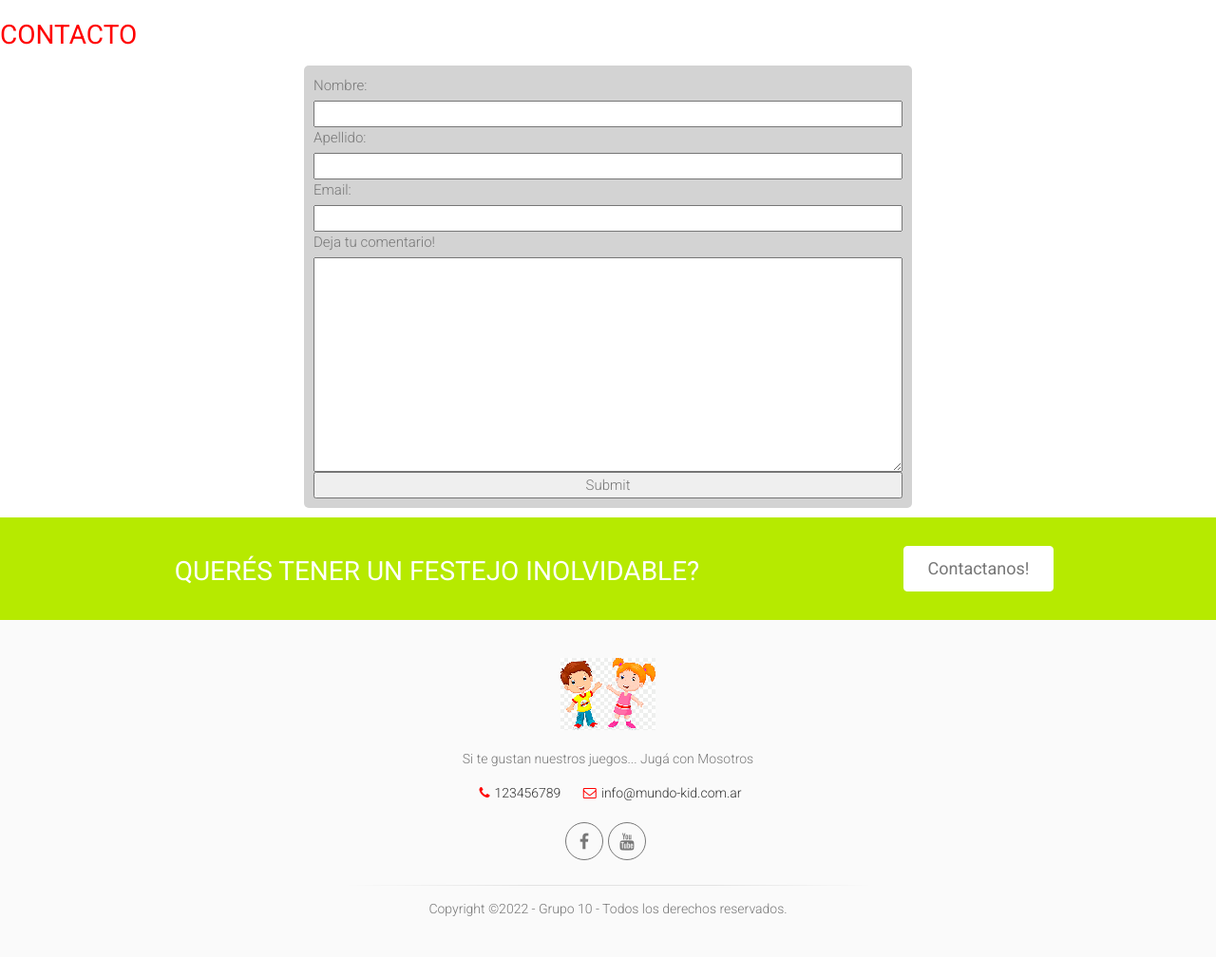
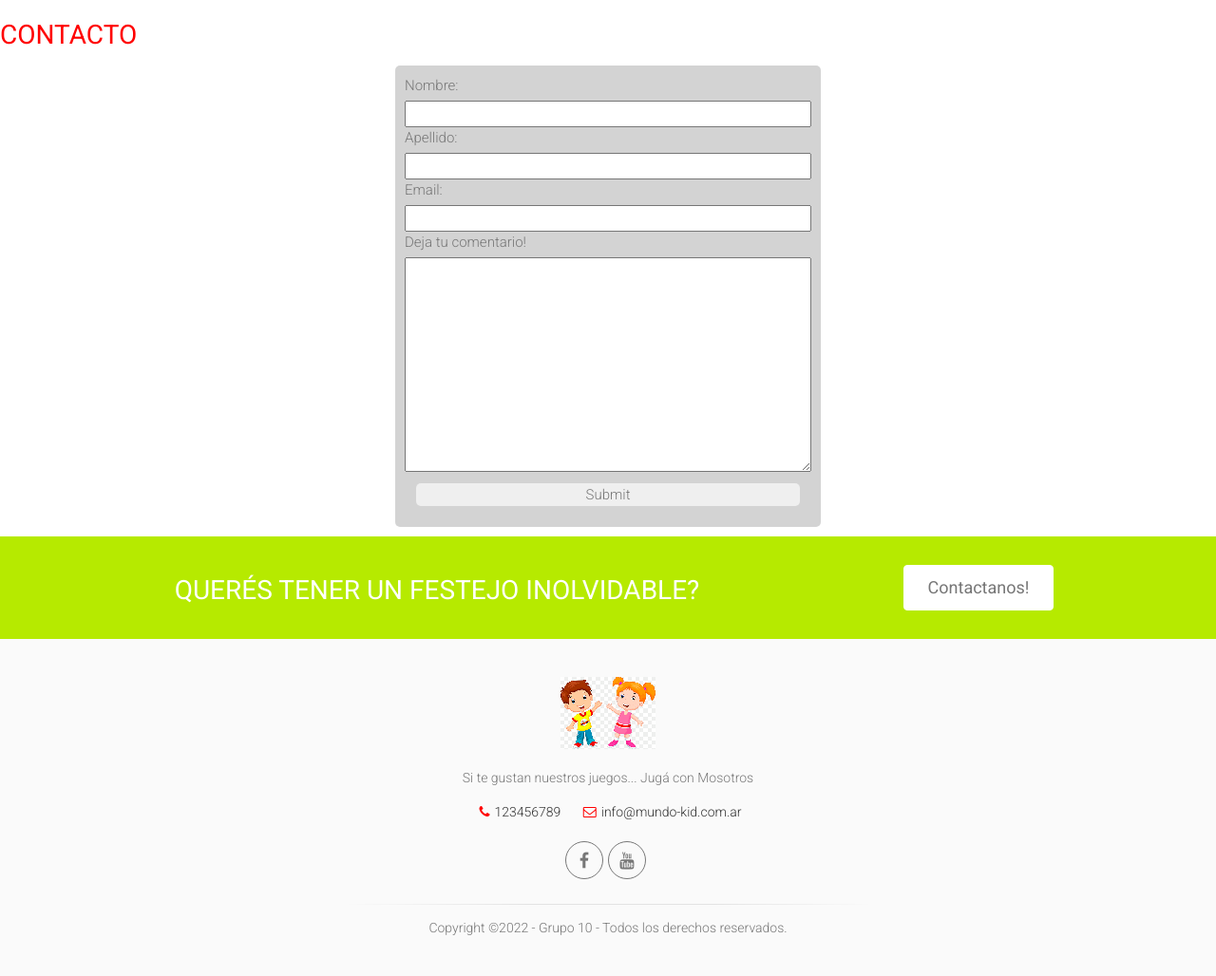
Before and after one commit to matifl/Django_CaC, a Django app: page /contacto/ in a window 1280 px wide. Shown: the part 86-1114 px from the top of the page at 95% size. Before the commit the page ends 1051 px from the top, so only its background shows below. Run offline with Django 4.2, Linux system fonts and the light colour scheme; some libraries are stand-ins or nearby versions.

Commit message:
Modifico contact form

```diff
--- a/TP_Integrador/MundoKid/forms.py
+++ b/TP_Integrador/MundoKid/forms.py
@@ -2,7 +2,7 @@ from cProfile import label
 from django import forms
 
 class ContactForm(forms.Form):
-    name = forms.CharField(label='Nombre', max_length=100)
-    surname = forms.CharField(label='Apellido', max_length=100)
-    mail = forms.EmailField(label='Email', max_length=100)
-    comment = forms.CharField(label='Deja tu comentario!',widget=forms.Textarea)
+    name = forms.CharField(label='Nombre', max_length=100,required=True)
+    surname = forms.CharField(label='Apellido', max_length=100,required=True)
+    mail = forms.EmailField(label='Email', max_length=100,required=True)
+    comment = forms.CharField(label='Deja tu comentario!',widget=forms.Textarea,required=False)
--- a/TP_Integrador/MundoKid/static/MundoKid/css/form.css
+++ b/TP_Integrador/MundoKid/static/MundoKid/css/form.css
@@ -1,9 +1,26 @@
 .form{
     display: flex;
     flex-direction: column;
-    width: 50%;
+    width: 35%;
     margin: 10px auto;
     background-color: lightgray;
     padding: 10px;
     border-radius: 5px;
 }
+
+
+
+#submit-btn{
+    margin: 12px;
+    border: none;
+    border-radius: 5px;
+    transition: 0.7s;
+}
+
+#submit-btn:hover{
+    border: none;
+    color: white;
+    transition: 0.7s;
+    box-shadow: 0px 0px 10px 1px rgba(157, 255, 0, 0.76);
+    background-color: rgb(153, 255, 0);
+}
--- a/TP_Integrador/MundoKid/templates/MundoKid/contacto.html
+++ b/TP_Integrador/MundoKid/templates/MundoKid/contacto.html
@@ -5,6 +5,6 @@
     <form action="/contacto/" method="post" class="form">
         {% csrf_token %}
         {{ form }}
-        <input type="submit" value="Submit">
+        <input type="submit" value="Submit" id="submit-btn">
     </form>
 {% endblock %}
```
Also changed, not shown: TP_Integrador/Articulos/migrations/0003_alter_articulo_options_alter_subcategoria_options_and_more.py (added), TP_Integrador/db.sqlite3.
